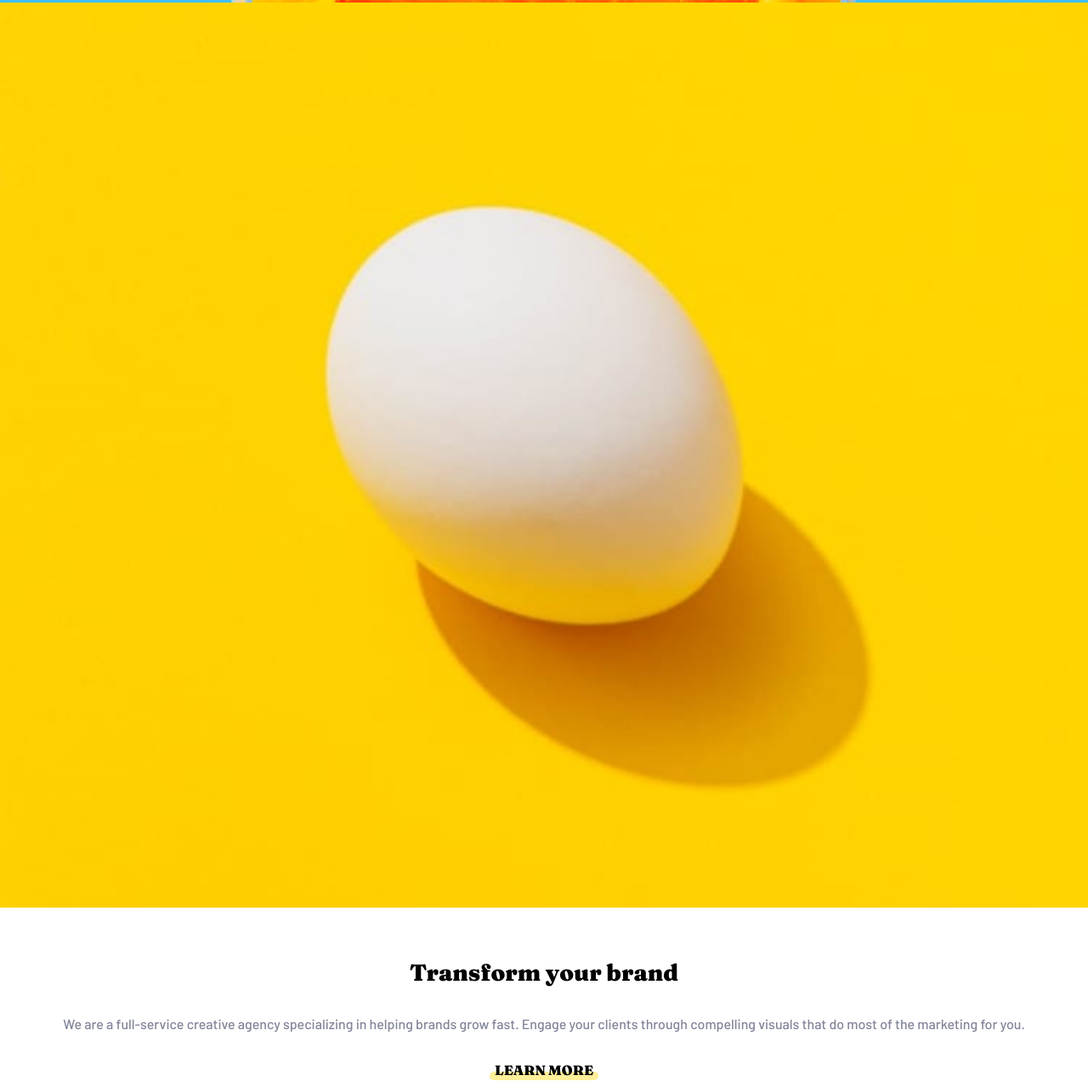
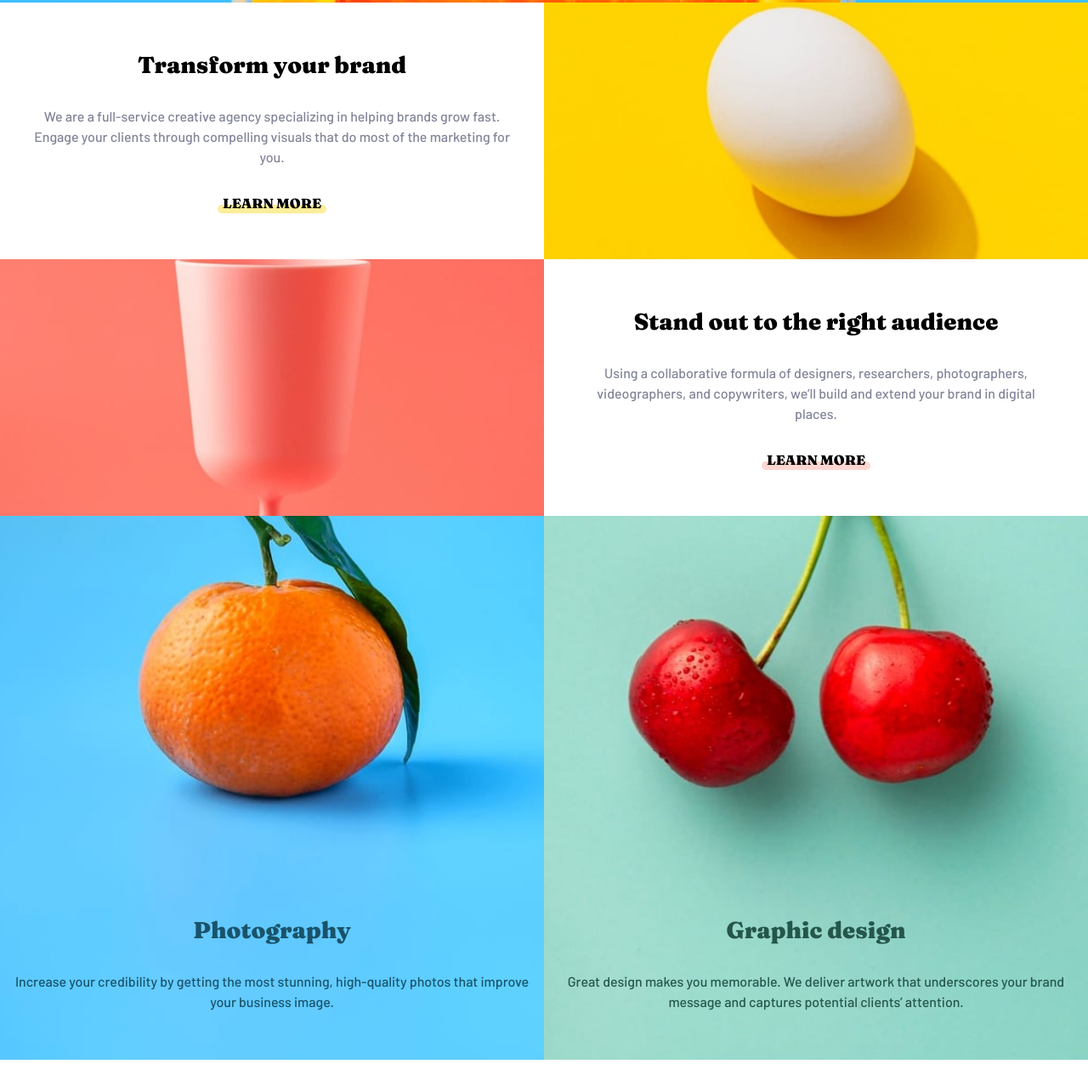
Before and after one commit to 289Volts/Sunnyside-website, a plain HTML site: page index.html in a window 1280 px wide. Shown: the part 698-1970 px from the top of the page at 85% size. Drawn offline with Linux system fonts and the light colour scheme.

Commit message:
desktop view 60% done

```diff
--- a/index.html
+++ b/index.html
@@ -36,7 +36,7 @@
     <section id="main-content" class="colored-cards">
       <div class="transform-container">
         <div class="transform-image">
-          <img src="images/mobile/image-transform.jpg" alt="">
+          <!-- <img src="images/mobile/image-transform.jpg" alt=""> -->
         </div>
         <div class="transform-textcontent">
           <h2 class="transform-textcontent__heading">Transform your brand</h2>
@@ -51,7 +51,7 @@
 
       <div class="standout-container">
         <div class="standout-image">
-          <img src="images/mobile/image-stand-out.jpg" alt="">
+          <!-- <img src="images/mobile/image-stand-out.jpg" alt=""> -->
         </div>
         <div class="standout-textcontent">
           <h2 class="standout-textcontent__heading">Stand out to the right audience</h2>
@@ -64,28 +64,26 @@
         </div>
       </div>
 
+      <section class="fullview">
         <div class="graphic-container">
           <div class="graphic-textcontent">
             <h2 class="graphic-textcontent__heading">Graphic design</h2>
-
             <p class="graphic-textcontent__copy">
               Great design makes you memorable. We deliver artwork that underscores your brand message and captures
               potential clients’ attention.
             </p>
           </div>
         </div>
-
         <div class="photography-container">
-
           <div class="photography-textcontent">
             <h2 class="photography-textcontent__heading">Photography</h2>
-
             <p class="photography-textcontent__copy">
               Increase your credibility by getting the most stunning, high-quality photos that improve your business
               image.
             </p>
           </div>
         </div>
+      </section>
     </section>
       <section class="testimonials">
         <div class="testimonials-container">
--- a/style.css
+++ b/style.css
@@ -175,9 +175,31 @@ nav::after {
 		transform: translateY(10px);
 	}
 }
-.transform-image img,
-.standout-image img {
+
+.transform-image img, .standout-image img {
 	width: 100%;
+}
+
+	.transform-container, .standout-container{
+		 /* display: grid;
+		 grid-template-rows: repeat(2, 1fr); */
+
+	}
+
+.transform-image {
+height: 50vh;
+	background: url("images/mobile/image-transform.jpg");
+	background-size: cover;
+	background-repeat: no-repeat;
+	background-position: center;
+}
+
+.standout-image {
+	height: 50vh;
+	background: url("images/mobile/image-stand-out.jpg");
+	background-size: cover;
+	background-repeat: no-repeat;
+	background-position: center;
 }
 
 .transform-textcontent,
@@ -240,7 +262,7 @@ nav::after {
 	background-size: cover;
 	background-repeat: no-repeat;
 	background-position: center;
-	height: 100vh;
+	height: 80vh;
 	display: flex;
 	flex-direction: column;
 	justify-content: end;
@@ -255,12 +277,12 @@ nav::after {
 
 .graphic-textcontent__copy,
 .graphic-textcontent__heading {
-	color: var(--white);
+	color: var(--graphicdesigntext);
 }
 
 .photography-textcontent__copy,
 .photography-textcontent__heading {
-	color: var(--white);
+	color: var(--Darkblue);
 }
 
 .transform-textcontent__cta::before {
@@ -428,16 +450,18 @@ footer a {
 		color: var(--white);
 		font-weight: 500;
 		display: inline-block;
+		margin-left: 0.5rem;
 	}
 
 	.nav-link__cta {
 		padding: 0;
-		margin-left: ;
+		margin-left: 1.2rem;
 	}
 
 	.nav-link__btn {
 		background-color: white;
 		color: var(--black);
+		padding: 0.8rem 1.6rem;
 	}
 
 	.hero-section {
@@ -445,13 +469,91 @@ footer a {
 		background-size: cover;
 		background-repeat: no-repeat;
 		background-position: center;
+		justify-content: flex-start;
 	}
 
 	.hero-section__content {
-		transform: translateY(0.5rem);
+		transform: translateY(5rem);
 	}
 
 	.hero-section__heading {
 		font-size: 3rem;
 	}
+
+	.colored-cards {
+		/* display: grid;
+		grid-template-columns: repeat(2, 1fr);
+		grid-template-rows: repeat(3, 1fr); */
+	}
+
+	.transform-image {
+		height: auto;
+	background: url("images/desktop/image-transform.jpg");
+	background-size: cover;
+	background-repeat: no-repeat;
+	background-position: center;
 }
+
+.standout-image {
+	height: auto;
+	background: url("images/desktop/image-stand-out.jpg");
+	background-size: cover;
+	background-repeat: no-repeat;
+	background-position: center;
+}
+
+.photography-container {
+	background: url("images/desktop/image-photography.jpg");
+	background-size: cover;
+	background-repeat: no-repeat;
+	background-position: center;
+}
+
+
+.graphic-container {
+	background: url("images/desktop/image-graphic-design.jpg");
+	background-size: cover;
+	background-repeat: no-repeat;
+	background-position: center;
+}
+
+	.transform-container, .standout-container, .fullview{
+		display: grid;
+		grid-template-columns: repeat(2, 1fr);
+		grid-template-rows:  1fr;
+	}
+
+	.transform-container {
+		grid-column: 1/3;
+	}
+
+	.standout-container {
+		grid-column: 1/3;
+	}
+
+	.transform-image {
+		grid-column: 2;
+		grid-row: 1/2;
+	}
+
+	.transform-textcontent {
+		grid-column: 1/2;
+		grid-row: 1/2;
+	}
+
+	.standout-image {
+		grid-column: 1/2;
+		grid-row: 1/2;
+
+	}
+
+	.standout-textcontent {
+		grid-column: 2;
+		grid-row: 1/2;
+	}
+
+	.graphic-container {
+		grid-column: 2;
+		grid-row: 1/2;
+	}
+}
```
Lines whose indentation alone changed are shown as unchanged.
